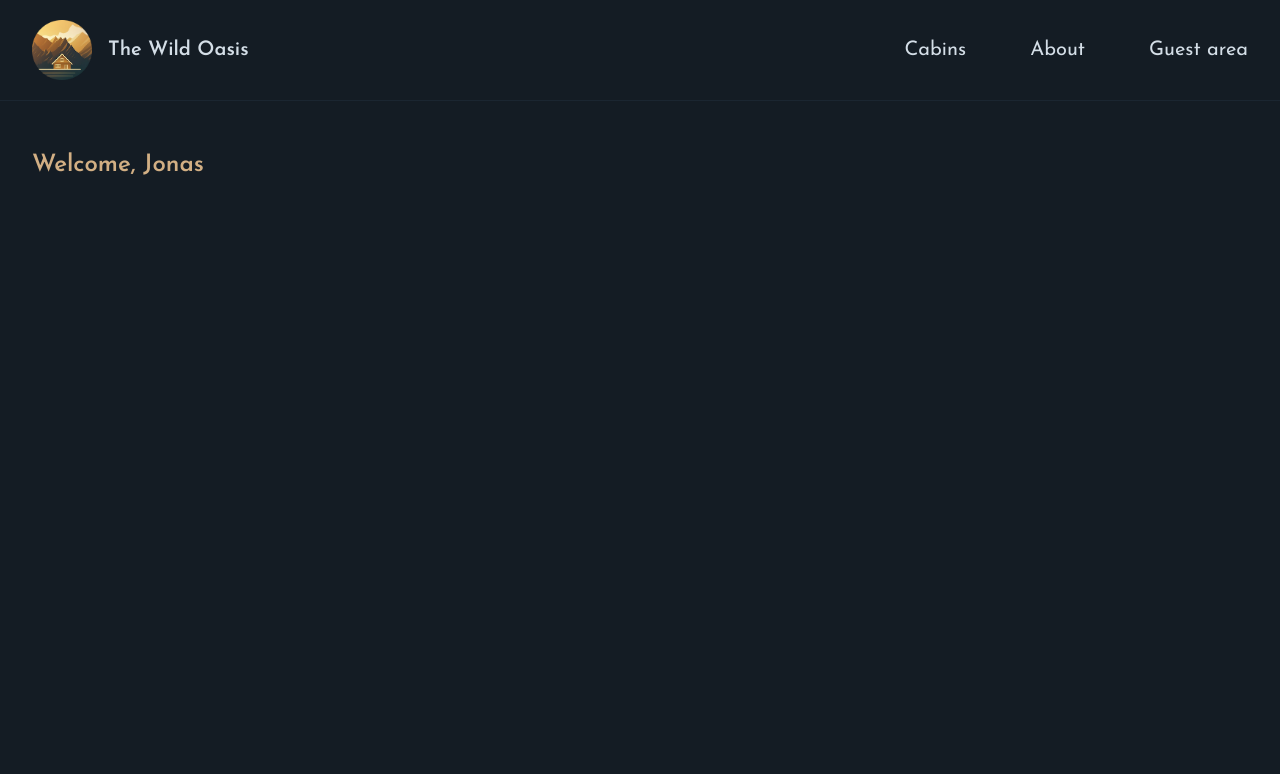
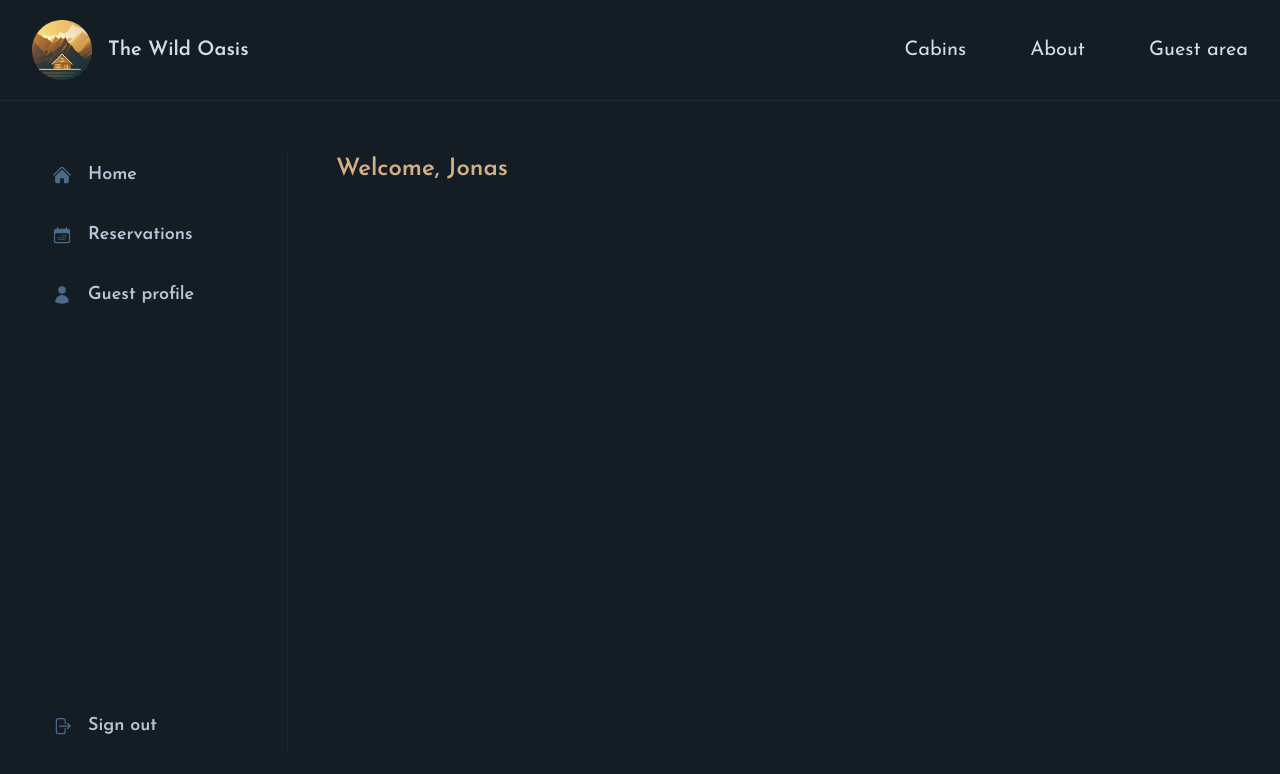
Before and after one commit to trananhchuong/the-wild-oasis-website, a Next.js app: page /account in a window 1280 px wide. Shown: the top 774 px of the page. Built offline with nearby package versions, Linux system fonts and the light colour scheme.

Commit message:
feat: adding nested layout

```diff
--- /dev/null
+++ b/app/_components/SideNavigation.tsx
@@ -0,0 +1,51 @@
+import Link from "next/link";
+import {
+  CalendarDaysIcon,
+  HomeIcon,
+  UserIcon,
+} from "@heroicons/react/24/solid";
+import SignOutButton from "./SignOutButton";
+
+const navLinks = [
+  {
+    name: "Home",
+    href: "/account",
+    icon: <HomeIcon className="h-5 w-5 text-primary-600" />,
+  },
+  {
+    name: "Reservations",
+    href: "/account/reservations",
+    icon: <CalendarDaysIcon className="h-5 w-5 text-primary-600" />,
+  },
+  {
+    name: "Guest profile",
+    href: "/account/profile",
+    icon: <UserIcon className="h-5 w-5 text-primary-600" />,
+  },
+];
+
+function SideNavigation() {
+  return (
+    <nav className="border-r border-primary-900">
+      <ul className="flex flex-col gap-2 h-full text-lg">
+        {navLinks.map((link) => (
+          <li key={link.name}>
+            <Link
+              className={`py-3 px-5 hover:bg-primary-900 hover:text-primary-100 transition-colors flex items-center gap-4 font-semibold text-primary-200`}
+              href={link.href}
+            >
+              {link.icon}
+              <span>{link.name}</span>
+            </Link>
+          </li>
+        ))}
+
+        <li className="mt-auto">
+          <SignOutButton />
+        </li>
+      </ul>
+    </nav>
+  );
+}
+
+export default SideNavigation;
--- /dev/null
+++ b/app/_components/SignInButton.tsx
@@ -0,0 +1,17 @@
+import Image from "next/image";
+
+function SignInButton() {
+  return (
+    <button className='flex items-center gap-6 text-lg border border-primary-300 px-10 py-4 font-medium'>
+      <Image
+        src='https://authjs.dev/img/providers/google.svg'
+        alt='Google logo'
+        height='24'
+        width='24'
+      />
+      <span>Continue with Google</span>
+    </button>
+  );
+}
+
+export default SignInButton;
--- /dev/null
+++ b/app/_components/SignOutButton.tsx
@@ -0,0 +1,12 @@
+import { ArrowRightOnRectangleIcon } from '@heroicons/react/24/solid';
+
+function SignOutButton() {
+  return (
+    <button className='py-3 px-5 hover:bg-primary-900 hover:text-primary-100 transition-colors flex items-center gap-4 font-semibold text-primary-200 w-full'>
+      <ArrowRightOnRectangleIcon className='h-5 w-5 text-primary-600' />
+      <span>Sign out</span>
+    </button>
+  );
+}
+
+export default SignOutButton;
--- /dev/null
+++ b/app/account/layout.tsx
@@ -0,0 +1,15 @@
+import React from "react";
+import SideNavigation from "@/app/_components/SideNavigation";
+
+export default function Layout({
+  children,
+}: Readonly<{
+  children: React.ReactNode;
+}>) {
+  return (
+    <div className="grid grid-cols-[16rem_1fr] h-full gap-12">
+      <SideNavigation />
+      <div className="py-1">{children}</div>
+    </div>
+  );
+}
--- a/app/account/profile/page.tsx
+++ b/app/account/profile/page.tsx
@@ -2,7 +2,7 @@
 
 export default function Page() {
   // CHANGE
-  const countryFlag = "pt.jpg";
+  // const countryFlag = "pt.jpg";
   const nationality = "portugal";
 
   return (
```
